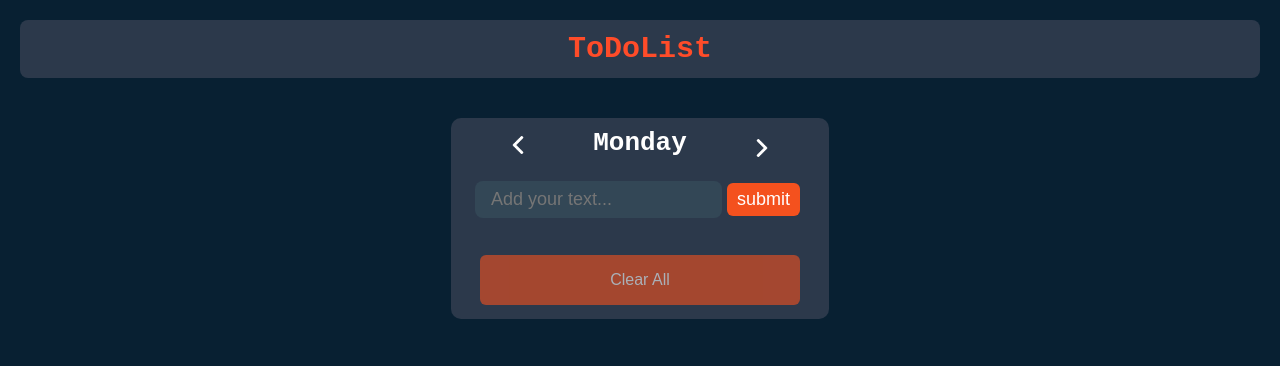
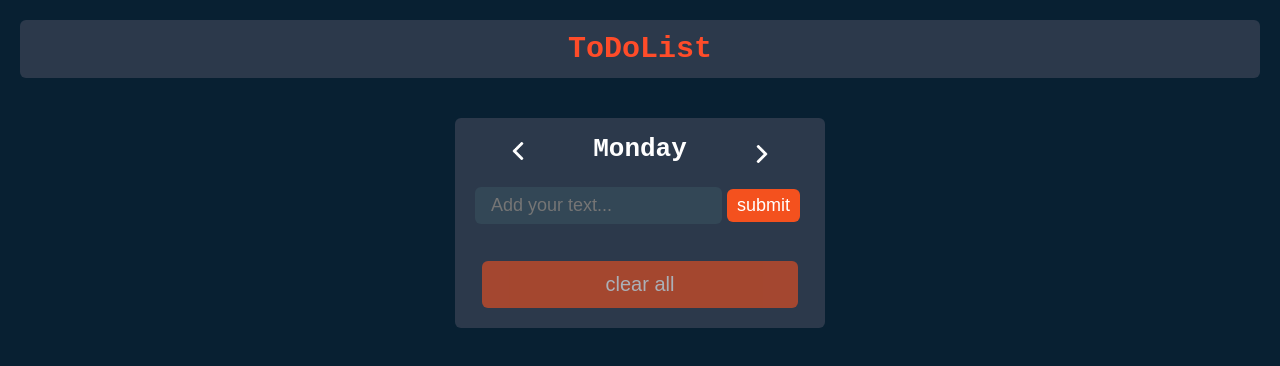
Before and after one commit to iniHery/Todo-List, a Next.js app: page / in a window 1280 px wide. Shown: the top 366 px of the page. Built offline with nearby package versions, Linux system fonts and the light colour scheme.

Commit message:
revisi#8

```diff
--- a/pages/index.js
+++ b/pages/index.js
@@ -164,7 +164,7 @@ export default function Home() {
         })}
         <div style={{ display: "flex", justifyContent: "center" }}>
           <button onClick={() => onClearTodos()} className="button-clear">
-            Clear All
+            clear all
           </button>
         </div>
       </div>
--- a/styles/index.css
+++ b/styles/index.css
@@ -3,14 +3,14 @@
   margin: auto;
   margin-top: 40px;
   border: transparent;
-  padding: 10px 24px;
-  border-radius: 10px;
+  padding: 16px 20px;
+  border-radius: 6px;
   background-color: #2c394b;
 }
 
 h3 {
   background-color: #2c394b;
-  border-radius: 8px;
+  border-radius: 6px;
   margin: 20px;
   padding: 12px;
 }
@@ -26,7 +26,7 @@ h3 {
   display: flex;
   flex-direction: row;
   margin-bottom: 30px;
-  border-radius: 4px;
+  border-radius: 6px;
 }
 
 .input {
@@ -35,7 +35,7 @@ h3 {
   margin: 3px 0px;
   border: transparent;
   background-color: #334756;
-  border-radius: 8px;
+  border-radius: 6px;
   font-size: 18px;
   font-family: Arial, Helvetica, sans-serif;
   color: white;
@@ -122,7 +122,7 @@ h3 {
 
 .icon-left {
   background-color: transparent;
-  border-radius: 4px;
+  border-radius: 6px;
   border: transparent;
   cursor: pointer;
   display: grid;
@@ -133,7 +133,7 @@ h3 {
 
 .icon-right {
   background-color: transparent;
-  border-radius: 4px;
+  border-radius: 6px;
   border: transparent;
   cursor: pointer;
   display: grid;
@@ -147,14 +147,14 @@ h3 {
   padding: 14px;
   justify-content: center;
   display: flex;
-  border-radius: 8px;
+  border-radius: 6px;
   opacity: 0.9;
 }
 
 .checked {
   width: 20px;
   height: 20px;
-  border-radius: 10px;
+  border-radius: 6px;
   background-color: #00a8ff;
   border: none;
   padding: 0px;
@@ -174,9 +174,9 @@ h3 {
   background-color: #f4511e;
   border: none;
   color: white;
-  padding: 16px 130px;
+  padding: 12px 124px;
   text-align: center;
-  font-size: 16px;
+  font-size: 20px;
   margin: 4px 2px;
   opacity: 0.6;
   transition: 0.3s;
```
